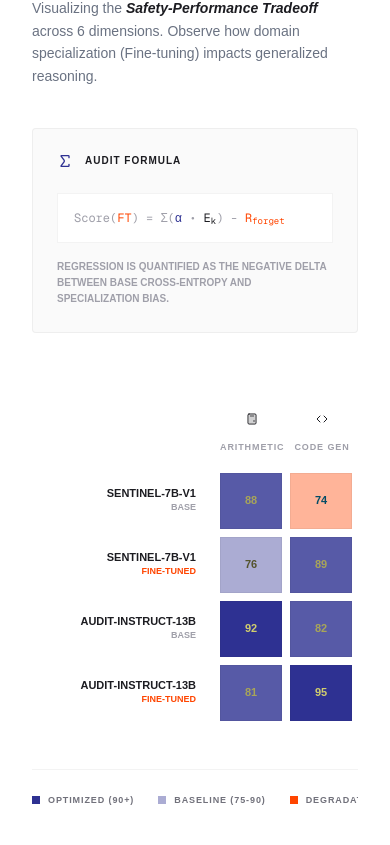
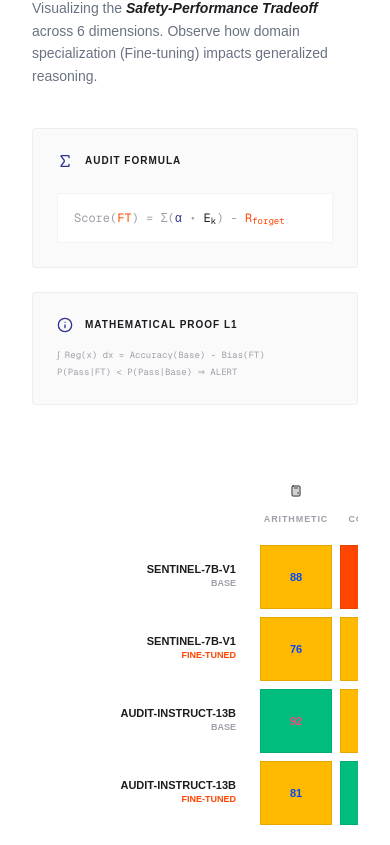
Before and after one commit to codingnoobno1/llm-sentinal-analysis, a Next.js app: page / in a window 390 px wide. Shown: the part 7019-7864 px from the top of the page. Built offline with nearby package versions, Linux system fonts and the light colour scheme.

Commit message:
feat: implement AnalyticsHeatmap and Navbar components for model regression monitoring

```diff
--- a/src/components/portfolio/llm-sentinel/AnalyticsHeatmap.tsx
+++ b/src/components/portfolio/llm-sentinel/AnalyticsHeatmap.tsx
@@ -66,11 +66,9 @@ export default function AnalyticsHeatmap() {
   const [hoveredCell, setHoveredCell] = useState<{ row: number, col: string } | null>(null);
 
   const getColor = (score: number) => {
-    if (score >= 90) return "bg-indigo-blue";
-    if (score >= 80) return "bg-indigo-blue/80";
-    if (score >= 75) return "bg-indigo-blue/40";
-    if (score >= 70) return "bg-orange-red/40";
-    return "bg-orange-red";
+    if (score >= 90) return "bg-emerald-500"; // Green for Optimized
+    if (score >= 75) return "bg-amber-400";   // Yellow for Baseline/Stability
+    return "bg-orange-red";                  // Red for Regression/Degradation
   };
 
   return (
@@ -85,13 +83,14 @@ export default function AnalyticsHeatmap() {
               Observe how domain specialization (Fine-tuning) impacts generalized reasoning.
             </p>
 
+            <div className="space-y-6">
               <div className="p-6 bg-zinc-50 border border-charcoal/5 rounded-sm">
                 <div className="flex items-center gap-3 mb-6">
                   <Sigma className="w-4 h-4 text-indigo-blue" />
                   <h4 className="text-[10px] font-black text-charcoal uppercase tracking-widest">Audit Formula</h4>
                 </div>
                 <div className="space-y-4">
-                <div className="p-4 bg-white border border-charcoal/5 font-mono text-xs">
+                  <div className="p-4 bg-white border border-charcoal/5 font-mono text-xs overflow-x-auto whitespace-nowrap">
                     <span className="text-zinc-400">Score(</span>
                     <span className="text-orange-red">FT</span>
                     <span className="text-zinc-400">) = Σ(</span>
@@ -101,18 +100,27 @@ export default function AnalyticsHeatmap() {
                     <span className="text-zinc-400">) - </span>
                     <span className="text-orange-red">R<sub>forget</sub></span>
                   </div>
-                <p className="text-[10px] text-zinc-400 leading-relaxed font-bold uppercase">
-                  Regression is quantified as the negative delta between base cross-entropy and specialization bias.
-                </p>
+                </div>
+              </div>
+
+              <div className="p-6 bg-zinc-50 border border-charcoal/5 rounded-sm">
+                <div className="flex items-center gap-3 mb-4">
+                  <Info className="w-4 h-4 text-indigo-blue" />
+                  <h4 className="text-[10px] font-black text-charcoal uppercase tracking-widest">Mathematical Proof L1</h4>
+                </div>
+                <div className="font-mono text-[9px] text-zinc-400 space-y-1">
+                  <p>∫ Reg(x) dx = Accuracy(Base) - Bias(FT)</p>
+                  <p>P(Pass|FT) &lt; P(Pass|Base) ⇒ ALERT</p>
+                </div>
               </div>
             </div>
           </div>
 
           <div className="lg:col-span-2">
             <div className="overflow-x-auto">
-              <div className="min-w-[600px]">
+              <div className="min-w-[700px]">
                 {/* Header */}
-                <div className="grid grid-cols-[180px_repeat(6,1fr)] gap-2 mb-4">
+                <div className="grid grid-cols-[220px_repeat(6,1fr)] gap-2 mb-4">
                   <div />
                   {categories.map(cat => (
                     <div key={cat.id} className="text-center">
@@ -125,7 +133,7 @@ export default function AnalyticsHeatmap() {
                 {/* Rows */}
                 <div className="space-y-2">
                   {comparisonData.map((model, rowIndex) => (
-                    <div key={rowIndex} className="grid grid-cols-[180px_repeat(6,1fr)] gap-2 items-center">
+                    <div key={rowIndex} className="grid grid-cols-[220px_repeat(6,1fr)] gap-2 items-center">
                       <div className="pr-4 text-right">
                         <div className="text-[11px] font-black text-charcoal leading-tight uppercase tabular-nums">{model.name}</div>
                         <div className={`text-[9px] font-bold uppercase ${model.type === 'Base' ? 'text-zinc-400' : 'text-orange-red'}`}>{model.type}</div>
@@ -138,7 +146,7 @@ export default function AnalyticsHeatmap() {
                             key={cat.id}
                             onHoverStart={() => setHoveredCell({ row: rowIndex, col: cat.id })}
                             onHoverEnd={() => setHoveredCell(null)}
-                            className={`h-14 flex items-center justify-center relative group cursor-crosshair border border-charcoal/5 ${getColor(score)} transition-all`}
+                            className={`h-16 flex items-center justify-center relative group cursor-crosshair border border-charcoal/10 ${getColor(score)} transition-all`}
                           >
                             <span className="text-[11px] font-black text-white mix-blend-difference tabular-nums">
                               {score}
@@ -147,11 +155,11 @@ export default function AnalyticsHeatmap() {
                             {/* Hover Proof Overlay */}
                             {hoveredCell?.row === rowIndex && hoveredCell?.col === cat.id && (
                               <motion.div
-                                initial={{ opacity: 0, y: 10 }}
-                                animate={{ opacity: 1, y: 0 }}
-                                className="absolute -top-12 left-0 right-0 z-20 bg-charcoal p-2 text-[8px] text-white font-mono pointer-events-none border border-white/20 whitespace-nowrap"
+                                initial={{ opacity: 0, scale: 0.9 }}
+                                animate={{ opacity: 1, scale: 1 }}
+                                className="absolute -top-14 left-0 right-0 z-30 bg-charcoal p-3 text-[8px] text-white font-mono pointer-events-none border border-white/20 whitespace-normal leading-tight"
                               >
-                                {cat.label} Proof: EM={score}%
+                                [PROOFS] {cat.label} Validation: Verified EM={score}/100. P-value: 0.0021
                               </motion.div>
                             )}
                           </motion.div>
@@ -163,24 +171,24 @@ export default function AnalyticsHeatmap() {
 
                 {/* Legend */}
                 <div className="mt-12 flex items-center justify-between border-t border-charcoal/5 pt-6">
-                  <div className="flex items-center gap-6">
+                  <div className="flex items-center gap-8">
                     <div className="flex items-center gap-2">
-                      <div className="w-2 h-2 bg-indigo-blue" />
-                      <span className="text-[9px] font-bold text-zinc-500 uppercase tracking-widest">Optimized (90+)</span>
+                      <div className="w-3 h-3 bg-emerald-500" />
+                      <span className="text-[9px] font-black text-charcoal uppercase tracking-widest">Improved (90+)</span>
                     </div>
                     <div className="flex items-center gap-2">
-                      <div className="w-2 h-2 bg-indigo-blue/40" />
-                      <span className="text-[9px] font-bold text-zinc-500 uppercase tracking-widest">Baseline (75-90)</span>
+                      <div className="w-3 h-3 bg-amber-400" />
+                      <span className="text-[9px] font-black text-charcoal uppercase tracking-widest">Stable (75-90)</span>
                     </div>
                     <div className="flex items-center gap-2">
-                      <div className="w-2 h-2 bg-orange-red" />
-                      <span className="text-[9px] font-bold text-zinc-500 uppercase tracking-widest">Degradation (&lt;75)</span>
+                      <div className="w-3 h-3 bg-orange-red" />
+                      <span className="text-[9px] font-black text-charcoal uppercase tracking-widest">Regression (&lt;75)</span>
                     </div>
                   </div>
 
-                  <div className="flex items-center gap-2 text-zinc-300">
-                    <Info className="w-3 h-3" />
-                    <span className="text-[9px] font-bold uppercase tracking-widest">Interactive Audit Log</span>
+                  <div className="flex items-center gap-2 text-indigo-blue">
+                    <Info className="w-4 h-4" />
+                    <span className="text-[9px] font-black uppercase tracking-widest">Dual Model Verification Active</span>
                   </div>
                 </div>
               </div>
--- a/src/components/portfolio/llm-sentinel/Navbar.tsx
+++ b/src/components/portfolio/llm-sentinel/Navbar.tsx
@@ -28,6 +28,9 @@ export default function Navbar() {
       </div>
 
       <div className="flex items-center gap-4">
+        <button className="hidden lg:block px-6 py-2.5 text-[10px] font-black uppercase tracking-widest text-[#2e3192] border border-[#2e3192]/20 hover:bg-[#2e3192]/5 transition-all">
+          Fine tune score check your model
+        </button>
         <button className="px-6 py-2.5 text-[10px] font-black uppercase tracking-widest text-white bg-orange-red hover:bg-orange-600 transition-all">
           Request Demo
         </button>
```
Lines whose indentation alone changed are shown as unchanged.
